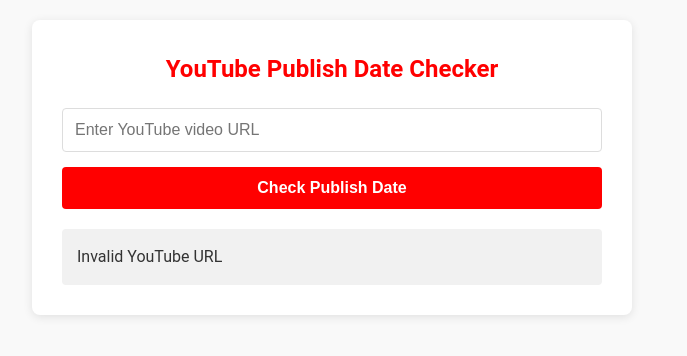
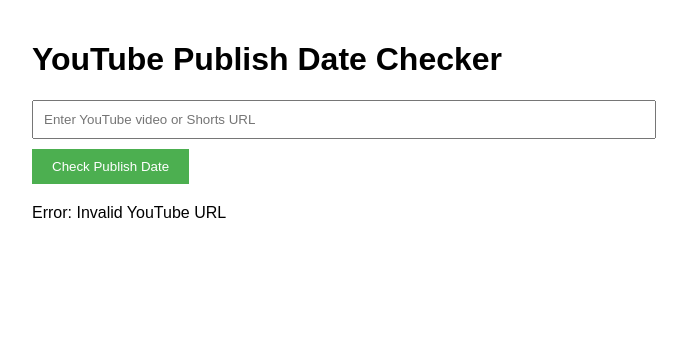
Before and after one commit to codeAlphaBravosite/pub-d, a plain HTML site: page index.html in a window 1280 px wide. Both pictures are taken after a click on the button "Check Publish Date". Shown: the whole page, without its empty margins (308-995 px from the left). Drawn offline with nearby package versions, Linux system fonts and the light colour scheme.

Commit message:
Update index.html

```diff
--- a/index.html
+++ b/index.html
@@ -4,130 +4,67 @@
     <meta charset="UTF-8">
     <meta name="viewport" content="width=device-width, initial-scale=1.0">
     <title>YouTube Publish Date Checker</title>
-    <script src="https://cdnjs.cloudflare.com/ajax/libs/moment.js/2.29.1/moment.min.js"></script>
-    <script src="https://cdnjs.cloudflare.com/ajax/libs/moment-timezone/0.5.33/moment-timezone-with-data.min.js"></script>
+    <script src="https://cdnjs.cloudflare.com/ajax/libs/axios/0.21.1/axios.min.js"></script>
     <style>
-        /* Your CSS styles here */
-        * {
-            box-sizing: border-box;
-            margin: 0;
-            padding: 0;
-        }
         body {
-            font-family: 'Roboto', Arial, sans-serif;
-            line-height: 1.6;
-            color: #333;
-            background-color: #f9f9f9;
-            display: flex;
-            flex-direction: column;
-            min-height: 100vh;
+            font-family: Arial, sans-serif;
+            max-width: 600px;
+            margin: 0 auto;
             padding: 20px;
         }
-        .container {
-            max-width: 600px;
+        input[type="text"] {
             width: 100%;
-            margin: 0 auto;
-            background-color: white;
-            padding: 30px;
-            border-radius: 8px;
-            box-shadow: 0 2px 10px rgba(0,0,0,0.1);
+            padding: 10px;
+            margin-bottom: 10px;
         }
-        h1 {
-            color: #FF0000;
-            text-align: center;
-            margin-bottom: 20px;
-            font-size: 24px;
-        }
-        #urlInput {
-            width: 100%;
-            padding: 12px;
-            margin-bottom: 15px;
-            border: 1px solid #ddd;
-            border-radius: 4px;
-            font-size: 16px;
-        }
-        #checkButton {
-            display: block;
-            width: 100%;
-            padding: 12px;
-            background-color: #FF0000;
+        button {
+            padding: 10px 20px;
+            background-color: #4CAF50;
             color: white;
             border: none;
-            border-radius: 4px;
             cursor: pointer;
-            transition: background-color 0.3s;
-            font-size: 16px;
-            font-weight: bold;
-        }
-        #checkButton:hover {
-            background-color: #CC0000;
         }
         #result {
             margin-top: 20px;
-            padding: 15px;
-            background-color: #f1f1f1;
-            border-radius: 4px;
-            font-size: 16px;
-        }
-        @media (max-width: 480px) {
-            body {
-                padding: 10px;
-            }
-            .container {
-                padding: 20px;
-            }
-            h1 {
-                font-size: 20px;
-            }
-            #urlInput, #checkButton {
-                font-size: 14px;
-            }
         }
     </style>
 </head>
 <body>
-    <div class="container">
     <h1>YouTube Publish Date Checker</h1>
-        <input type="text" id="urlInput" placeholder="Enter YouTube video URL">
-        <button id="checkButton">Check Publish Date</button>
+    <input type="text" id="videoUrl" placeholder="Enter YouTube video or Shorts URL">
+    <button onclick="checkPublishDate()">Check Publish Date</button>
     <div id="result"></div>
-    </div>
 
     <script>
-        document.getElementById('checkButton').addEventListener('click', checkPublishDate);
+        async function checkPublishDate() {
+            const videoUrl = document.getElementById('videoUrl').value;
+            const resultDiv = document.getElementById('result');
+            resultDiv.innerHTML = 'Checking...';
 
-        function checkPublishDate() {
-            const url = document.getElementById('urlInput').value;
-            const videoId = extractVideoId(url);
-
+            try {
+                const videoId = extractVideoId(videoUrl);
                 if (!videoId) {
-                document.getElementById('result').innerHTML = 'Invalid YouTube URL';
-                return;
+                    throw new Error('Invalid YouTube URL');
                 }
 
-            document.getElementById('result').innerHTML = 'Loading...';
+                const apiKey = 'YOUR_YOUTUBE_API_KEY'; // Replace with your actual YouTube API key
+                const response = await axios.get(`https://www.googleapis.com/youtube/v3/videos?part=snippet&id=${videoId}&key=${apiKey}`);
 
-            fetch(`https://www.googleapis.com/youtube/v3/videos?part=snippet&id=${videoId}&key=${process.env.YOUTUBE_API_KEY}`)
-                .then(response => response.json())
-                .then(data => {
-                    if (data.items && data.items.length > 0) {
-                        const publishedAt = data.items[0].snippet.publishedAt;
-                        const kolkataTime = moment(publishedAt).tz('Asia/Kolkata').format('MMMM D, YYYY, h:mm:ss A');
-                        document.getElementById('result').innerHTML = `Publish Date (Kolkata Time):<br><strong>${kolkataTime}</strong>`;
+                if (response.data.items && response.data.items.length > 0) {
+                    const publishDate = new Date(response.data.items[0].snippet.publishedAt);
+                    resultDiv.innerHTML = `Publish Date: ${publishDate.toLocaleString()}`;
                 } else {
-                        document.getElementById('result').innerHTML = 'Video not found';
+                    resultDiv.innerHTML = 'Video not found or API quota exceeded.';
                 }
-                })
-                .catch(error => {
-                    console.error('Error:', error);
-                    document.getElementById('result').innerHTML = 'An error occurred while fetching the data';
-                });
+            } catch (error) {
+                resultDiv.innerHTML = `Error: ${error.message}`;
+            }
         }
 
         function extractVideoId(url) {
-            const regExp = /^.*((youtu.be\/)|(v\/)|(\/u\/\w\/)|(embed\/)|(watch\?))\??v?=?([^#&?]*).*/;
+            const regExp = /^.*(youtu.be\/|v\/|u\/\w\/|embed\/|watch\?v=|\&v=|shorts\/)([^#\&\?]*).*/;
             const match = url.match(regExp);
-            return (match && match[7].length == 11) ? match[7] : false;
+            return (match && match[2].length === 11) ? match[2] : null;
         }
     </script>
 </body>
```
Lines whose indentation alone changed are shown as unchanged.
